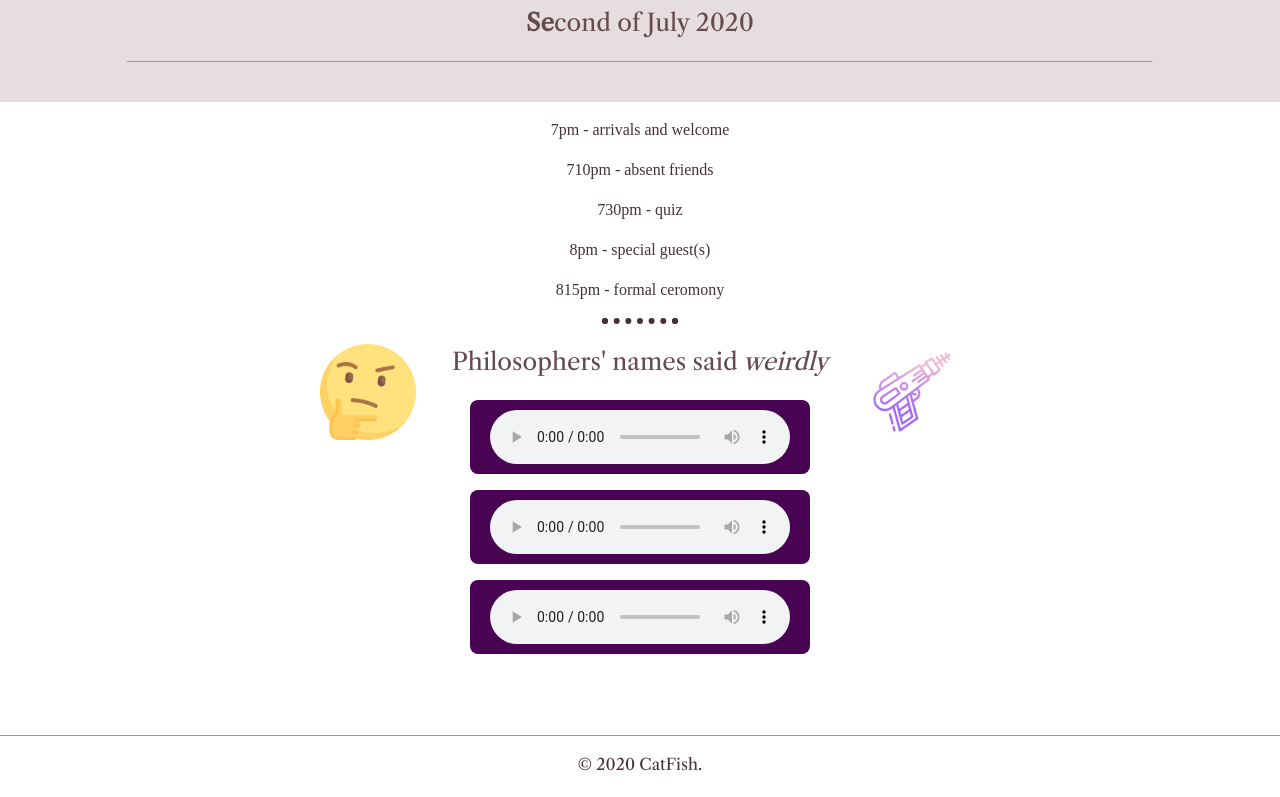
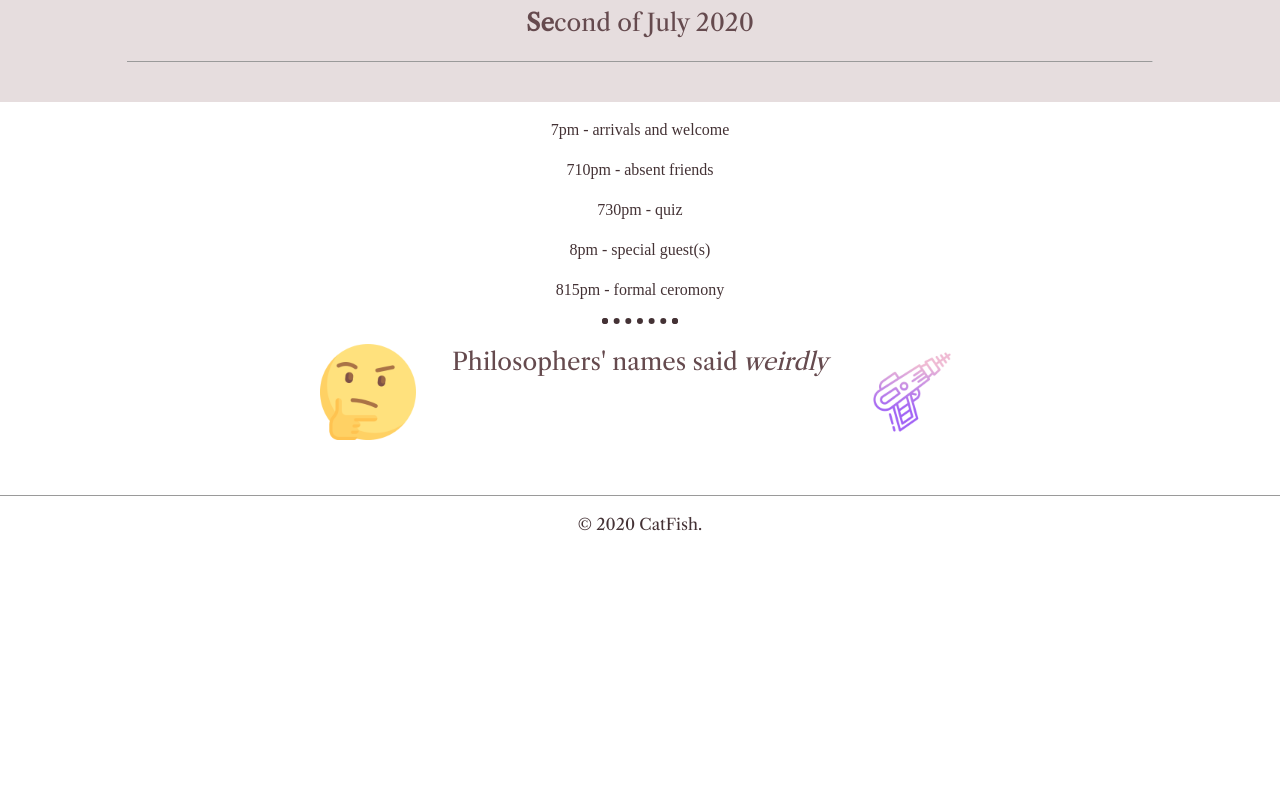
Before and after one commit to CathyWeb/ACEgraduates, a plain HTML site: page index.html in a window 1280 px wide. Shown: the part 230-1027 px from the top of the page. After the commit the page ends 800 px from the top, so only its background shows below. Drawn offline with nearby package versions, Linux system fonts and the light colour scheme; a web font is replaced by a local one.

Commit message:
Update index.html

```diff
--- a/index.html
+++ b/index.html
@@ -30,17 +30,17 @@
       <img class ="gun" src="images/laser-gun.png" alt="raygun-image">
       <h2>Philosophers' names said<span class="weird"> weirdly</span></h2>
       <div class ="games-row">
-        <audio class="btn" controls>
+        <audio class="btn">
           <source src="sound/1.m4a">
           </audio>
       </div>
       <div class ="games-row">
-        <audio class="btn" controls>
+        <audio class="btn">
           <source src="sound/2.m4a">
           </audio>
       </div>
       <div class ="games-row">
-        <audio class="btn" controls>
+        <audio class="btn">
           <source src="sound/3.m4a">
           </audio>
       </div>
```
